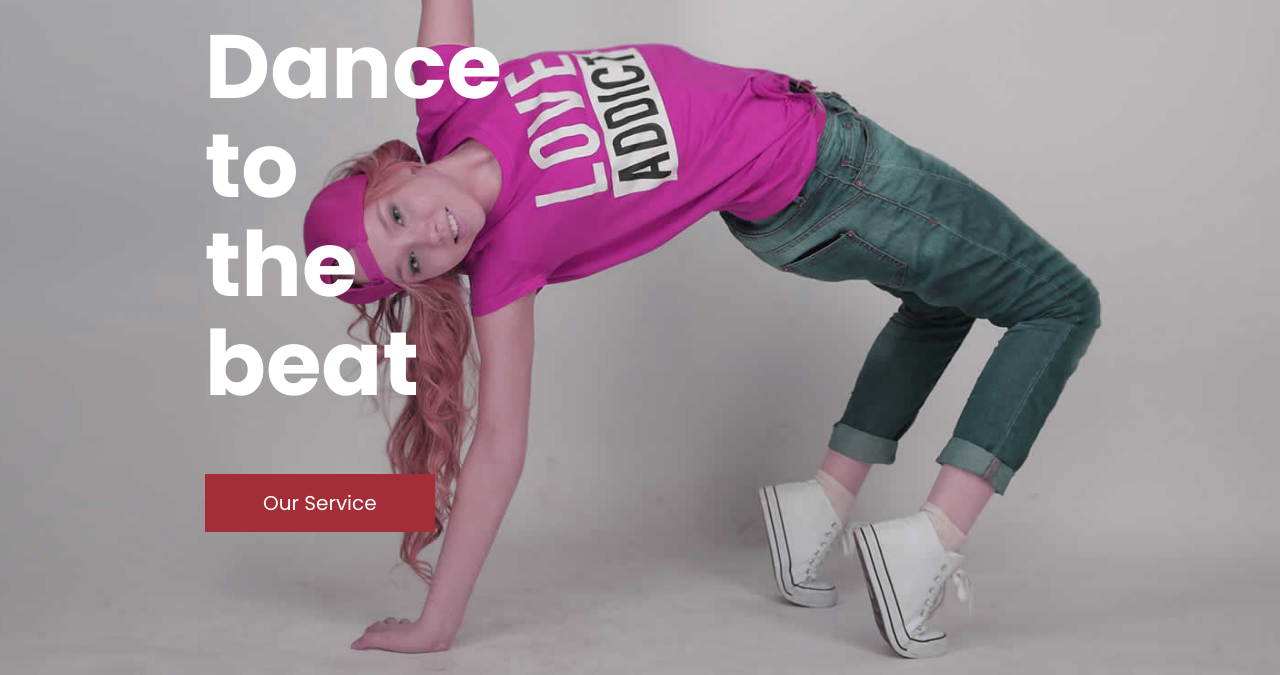
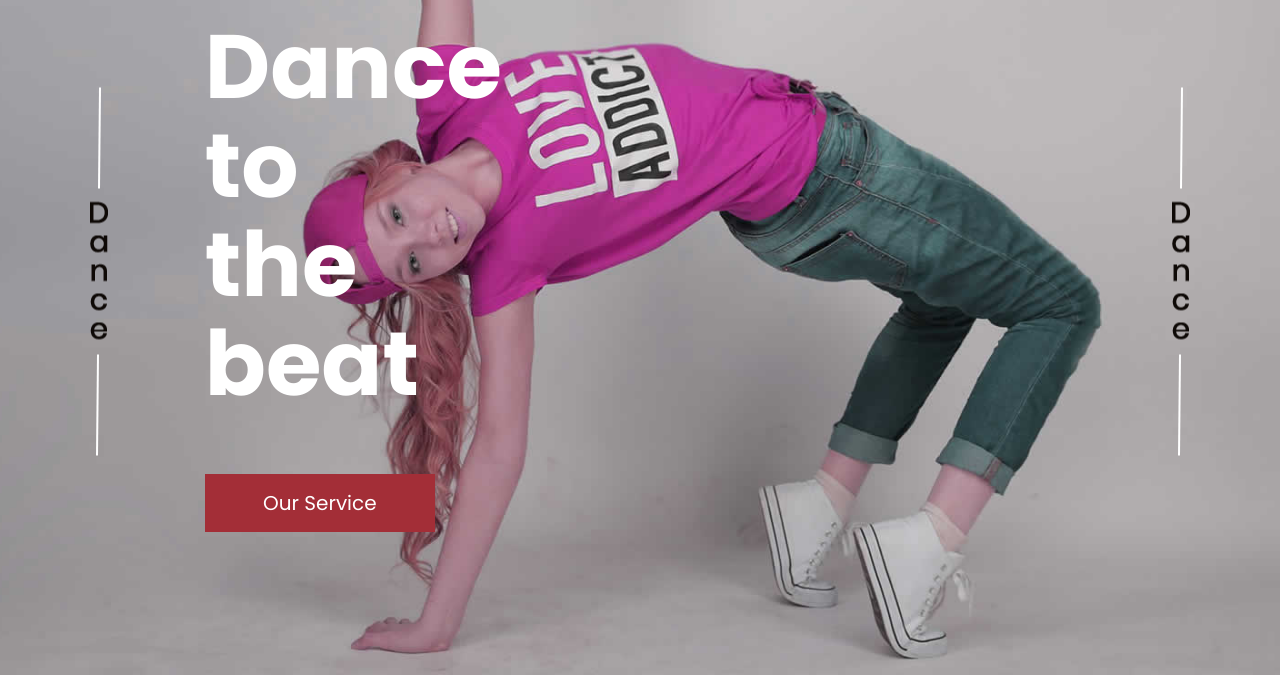
Before and after one commit to biggicode/dance-class, a website: page src/index.html in a window 1280 px wide. Shown: the part 125-800 px from the top of the page. Drawn offline with nearby package versions, Linux system fonts and the light colour scheme.

Commit message:
add left and right arrows

```diff
--- a/src/index.html
+++ b/src/index.html
@@ -50,5 +50,8 @@
         <button type="button" class="main__text__button">Our Service</button>
       </div>
     </section>
+
+    <div class="left"><img src="./assets/img/arrow.png" alt="dance" /></div>
+    <div class="right"><img src="./assets/img/arrow.png" alt="dance" /></div>
   </body>
 </html>
--- a/src/style.css
+++ b/src/style.css
@@ -103,3 +103,17 @@
   background-color: #fff;
   color: #a32e37;
 }
+
+.left {
+  position: absolute;
+  top: 50%;
+  left: 7%;
+  transform: translateY(-50%);
+}
+
+.right {
+  position: absolute;
+  top: 50%;
+  right: 7%;
+  transform: translateY(-50%);
+}
```
